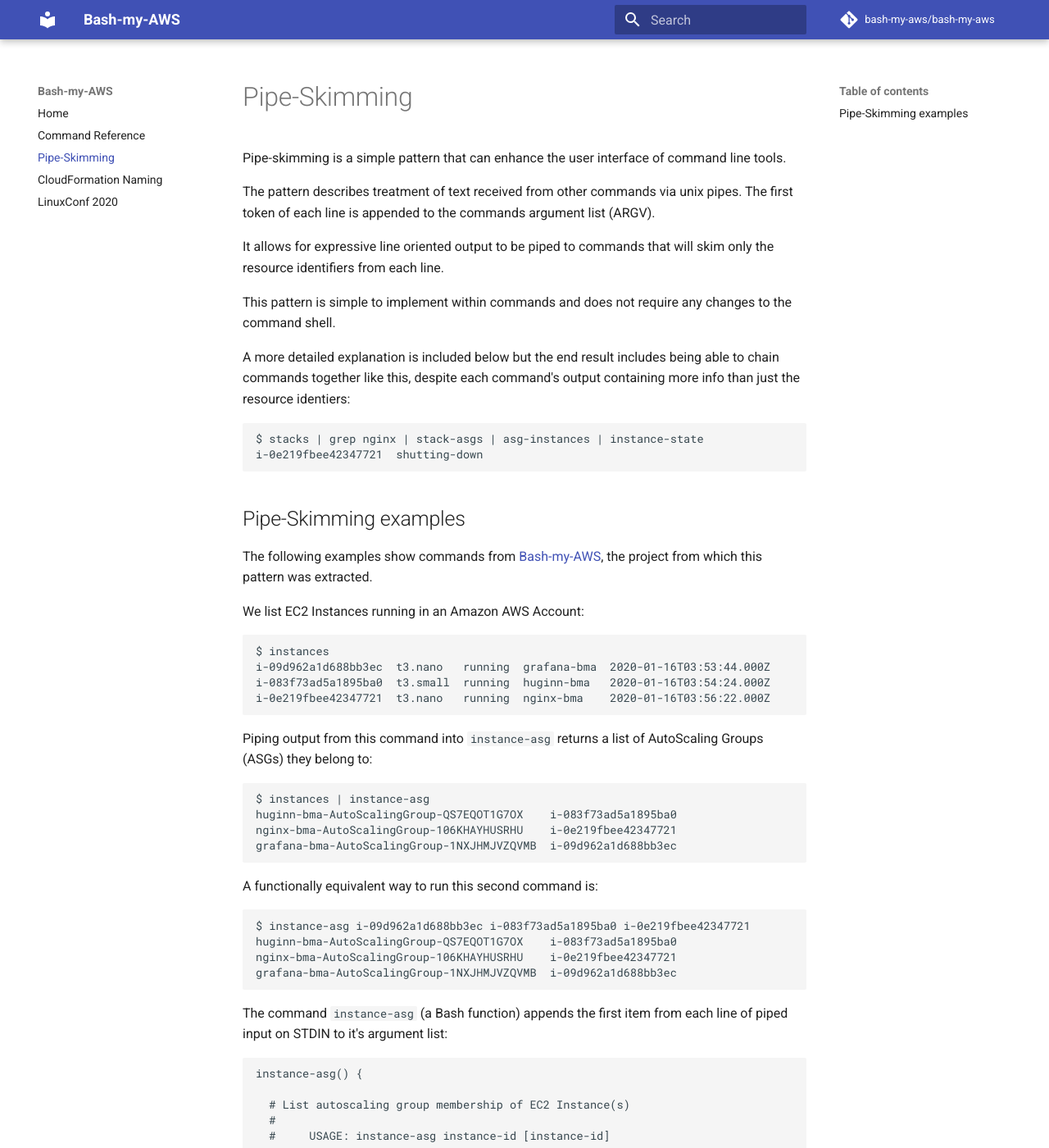
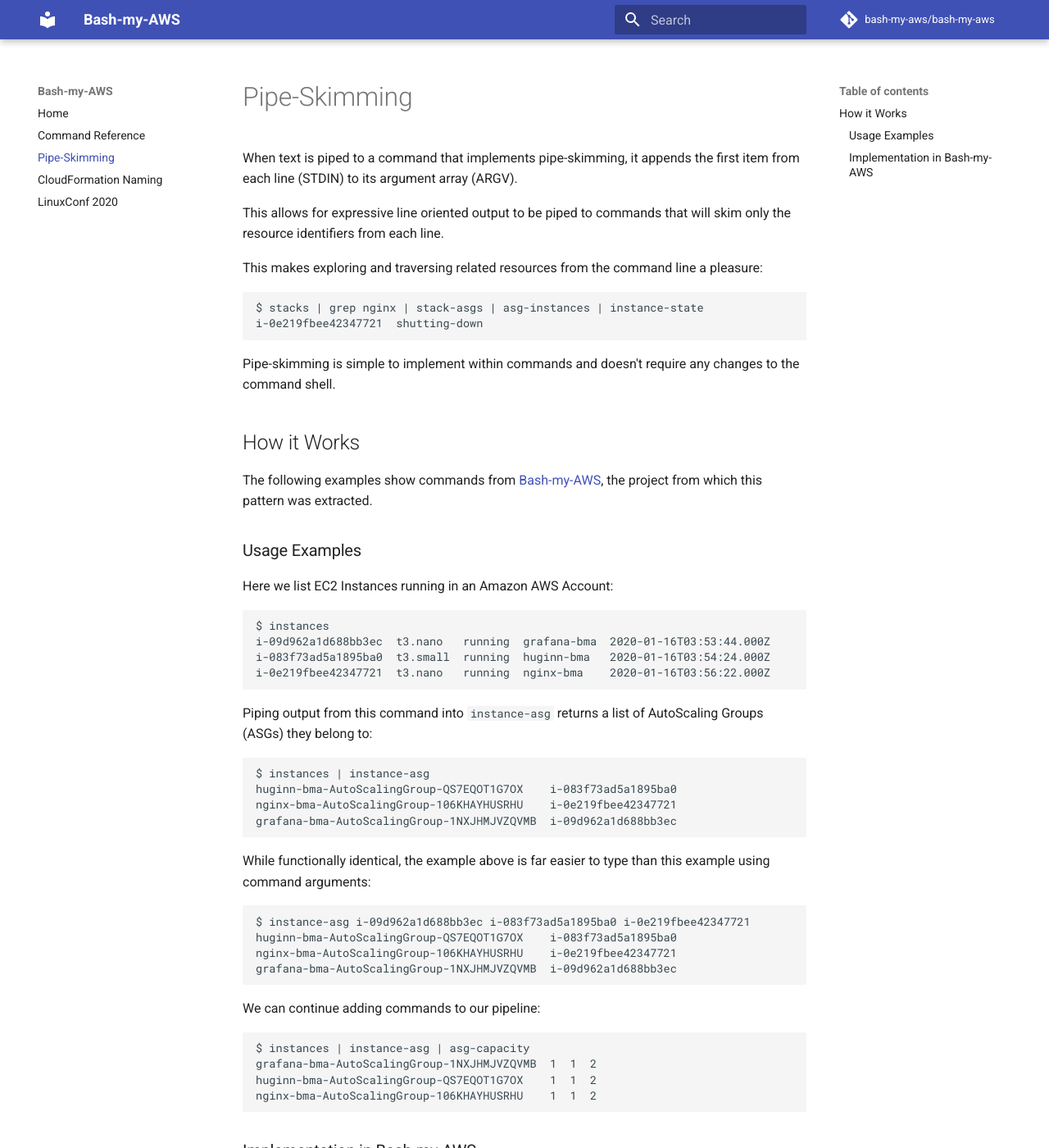
Before and after one commit to bash-my-aws/bash-my-aws, an MkDocs documentation site: the page built from docs/pipe-skimming.md, in a window 1280 px wide and 1400 px high. Shown: the whole window at 82% size. Built offline with MkDocs 1.6.1 and Material for MkDocs 9.7.7, drawn with Linux system fonts in a browser that asks for light colours; comment, search, counter and statistics services are not loaded; some of the changed text lies outside the part shown.

Commit message:
Improved docs/pipe-skimming.md

```diff
--- a/docs/pipe-skimming.md
+++ b/docs/pipe-skimming.md
@@ -1,32 +1,30 @@
-Pipe-Skimming: Enhancing the UI of CLI tools
+Pipe-Skimming: Enhancing the UI of Unix CLI tools
 
-Pipe-skimming is a simple pattern that can enhance the user interface
-of command line tools.
+When text is piped to a command that implements pipe-skimming, it appends
+the first item from each line (STDIN) to its argument array (ARGV).
 
-The pattern describes treatment of text received from other commands via
-unix pipes. The first token of each line is appended to the commands
-argument list (ARGV).
-
-It allows for expressive line oriented output to be piped to commands
+This allows for expressive line oriented output to be piped to commands
 that will skim only the resource identifiers from each line.
 
-This pattern is simple to implement within commands and does not require
-any changes to the command shell.
-
-A more detailed explanation is included below but the end result includes
-being able to chain commands together like this, despite each command's
-output containing more info than just the resource identiers:
+This makes exploring and traversing related resources from the command
+line a pleasure:
 
     $ stacks | grep nginx | stack-asgs | asg-instances | instance-state
     i-0e219fbee42347721  shutting-down
 
+Pipe-skimming is simple to implement within commands and doesn't require
+any changes to the command shell.
 
-## Pipe-Skimming examples
+
+## How it Works
 
 The following examples show commands from [Bash-my-AWS](https://bash-my-aws.org/),
 the project from which this pattern was extracted.
 
-We list EC2 Instances running in an Amazon AWS Account:
+
+### Usage Examples
+
+Here we list EC2 Instances running in an Amazon AWS Account:
 
     $ instances
     i-09d962a1d688bb3ec  t3.nano   running  grafana-bma  2020-01-16T03:53:44.000Z
@@ -43,7 +41,8 @@
     grafana-bma-AutoScalingGroup-1NXJHMJVZQVMB  i-09d962a1d688bb3ec
 
 
-A functionally equivalent way to run this second command is:
+While functionally identical, the example above is far easier to type
+than this example using command arguments:
 
     $ instance-asg i-09d962a1d688bb3ec i-083f73ad5a1895ba0 i-0e219fbee42347721
     huginn-bma-AutoScalingGroup-QS7EQOT1G7OX    i-083f73ad5a1895ba0
@@ -51,8 +50,18 @@
     grafana-bma-AutoScalingGroup-1NXJHMJVZQVMB  i-09d962a1d688bb3ec
 
 
+We can continue adding commands to our pipeline:
+
+    $ instances | instance-asg | asg-capacity
+    grafana-bma-AutoScalingGroup-1NXJHMJVZQVMB  1  1  2
+    huginn-bma-AutoScalingGroup-QS7EQOT1G7OX    1  1  2
+    nginx-bma-AutoScalingGroup-106KHAYHUSRHU    1  1  2
+
+
+### Implementation in Bash-my-AWS
+
 The command `instance-asg` (a Bash function) appends the first item
-from each line of piped input on STDIN to it's argument list:
+from each line of piped input on STDIN to its argument list:
 
     instance-asg() {
 
```
Also changed, not shown: other parts of docs/pipe-skimming.md (+1 -1 lines).
